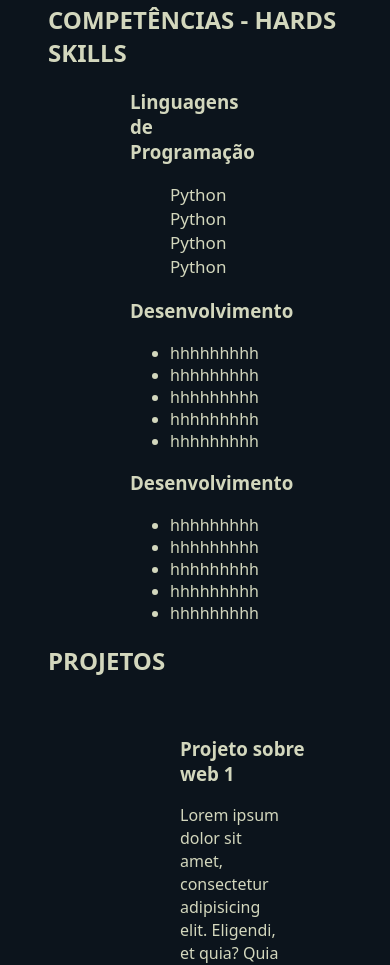
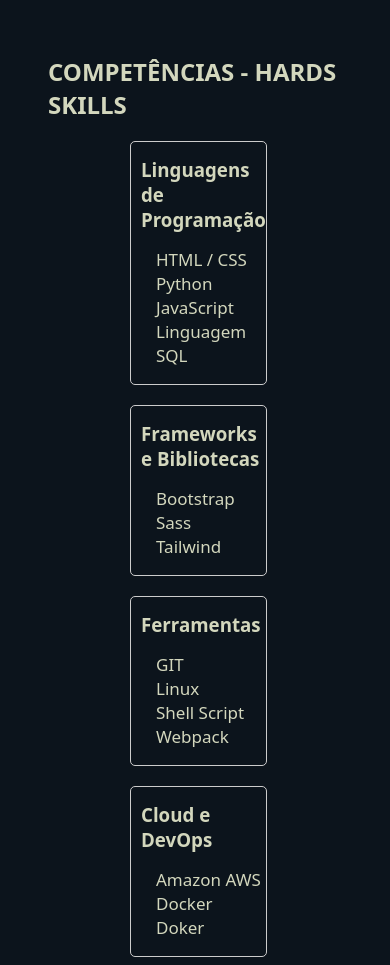
Before and after one commit to jhonathanLobato/Portfolio, a plain HTML site: page index.html in a window 390 px wide. Shown: the part 3190-4155 px from the top of the page. Drawn offline with Linux system fonts and the light colour scheme.

Commit message:
Mais mudanças e iniciando o responsivo. v1.2

```diff
--- a/index.html
+++ b/index.html
@@ -7,6 +7,7 @@
     <link rel="stylesheet" href="./src/style/style.css">
 </head>
 <body>
+    <!-- Cabeçalho -->
     <header class="cabecalhoPrincipal">
         <div class="cabecalhoPrincipal_container">
             <h3 class="texto">Jhonathan Lobato</h3>
@@ -21,54 +22,79 @@
         <!-- TITULO DE BOAS VINDAS -->
         <h1 class="boasVindas texto boasVindas-texto">OLÁ VISITANTE, SEJA BEM VINDO</h1>
         <!-- SOBRE MIM -->
-        <section class="conteudoPrincipal sobreMimConteudo">
+        <section class="conteudoPrincipal">
             <p class="tamanhoTexto texto centralizaSobre">Lorem ipsum, dolor sit amet consectetur adipisicing elit. Quasi cum, atque debitis sit doloremque illum perspiciatis sint distinctio numquam ullam voluptates quae voluptatum quos asperiores? Illum magnam voluptates itaque quam?Lorem ipsum, dolor sit amet consectetur adipisicing elit. Quasi cum, atque debitis sit doloremque illum perspiciatis sint distinctio numquam ullam voluptates quae voluptatum quos asperiores? Illum magnam voluptates itaque quam?Lorem ipsum, dolor sit amet consectetur adipisicing elit. Quasi cum, atque debitis sit doloremque illum perspiciatis sint distinctio numquam ullam voluptates quae voluptatum quos asperiores? Illum magnam voluptates itaque quam?Lorem ipsum, dolor sit amet consectetur adipisicing elit. Quasi cum, atque debitis sit doloremque illum perspiciatis sint distinctio numquam ullam voluptates quae voluptatum quos asperiores? Illum magnam voluptates itaque quam?</p>
         </section>
-
         <!-- LISTAR AS MINHAS HABILIDADES E DEIXAR ELAS EM COLUNAS JUNTAS.. -->
         <h2 class="texto titulo">COMPETÊNCIAS - HARDS SKILLS</h2>
         <section class="ferramentasPrincipal mainPrincipal">
+            <!-- Linguagens de Programações -->
             <div class="ferramentas__div">
-                <h3 class="texto">Linguagens de Programação</h3>
-                <ul>
+                <h3 class="texto texto__ferramenta">Linguagens de Programação</h3>
+                <ul class="lista__ferrameta">
                     <li class="listaPadrao">
-                        <p class="texto tamanhoTexto">Python</p>
+                        <p class="texto tamanhoTexto">HTML / CSS</p>
                     </li>
                     <li class="listaPadrao">
                         <p class="texto tamanhoTexto">Python</p>
                     </li>
                     <li class="listaPadrao">
-                        <p class="texto tamanhoTexto">Python</p>
+                        <p class="texto tamanhoTexto">JavaScript</p>
                     </li>
                     <li class="listaPadrao">
-                        <p class="texto tamanhoTexto">Python</p>
+                        <p class="texto tamanhoTexto">Linguagem SQL</p>
                     </li>
                 </ul>
             </div>
-            <!-- Aqui pode vim outros tipos de ferramentas -->
+            <!-- Frameworks -->
             <div class="ferramentas__div">
-                <h3 class="texto">Desenvolvimento</h3>
-                <ul>
-                    <li class="texto">hhhhhhhhh</li>
-                    <li class="texto">hhhhhhhhh</li>
-                    <li class="texto">hhhhhhhhh</li>
-                    <li class="texto">hhhhhhhhh</li>
-                    <li class="texto">hhhhhhhhh</li>
+                <h3 class="texto texto__ferramenta">Frameworks e Bibliotecas</h3>
+                <ul class="lista__ferrameta">
+                    <li class="listaPadrao">
+                        <p class="texto tamanhoTexto">Bootstrap</p>
+                    </li>
+                    <li class="listaPadrao">
+                        <p class="texto tamanhoTexto">Sass</p>
+                    </li>
+                    <li class="listaPadrao">
+                        <p class="texto tamanhoTexto">Tailwind</p>
+                    </li>
                 </ul>
             </div>
+            <!-- Ferramentas -->
             <div class="ferramentas__div">
-                <h3 class="texto">Desenvolvimento</h3>
-                <ul>
-                    <li class="texto">hhhhhhhhh</li>
-                    <li class="texto">hhhhhhhhh</li>
-                    <li class="texto">hhhhhhhhh</li>
-                    <li class="texto">hhhhhhhhh</li>
-                    <li class="texto">hhhhhhhhh</li>
+                <h3 class="texto texto__ferramenta">Ferramentas</h3>
+                <ul class="lista__ferrameta">
+                    <li class="listaPadrao">
+                        <p class="texto tamanhoTexto">GIT</p>
+                    </li>
+                    <li class="listaPadrao">
+                        <p class="texto tamanhoTexto">Linux</p>
+                    </li>
+                    <li class="listaPadrao">
+                        <p class="texto tamanhoTexto">Shell Script</p>
+                    </li>
+                    <li class="listaPadrao">
+                        <p class="texto tamanhoTexto">Webpack</p>
+                    </li>
                 </ul>
             </div>
-            <!-- Elas podem esta em duas(ou mais) colunas juntas lado a lado-->
+            <!-- Cloud e DevOps -->
+            <div class="ferramentas__div">
+                <h3 class="texto texto__ferramenta">Cloud e DevOps</h3>
+                <ul class="lista__ferrameta">
+                    <li class="listaPadrao">
+                        <p class="texto tamanhoTexto">Amazon AWS</p>
+                    </li>
+                    <li class="listaPadrao">
+                        <p class="texto tamanhoTexto">Docker</p>
+                    </li>
+                    <li class="listaPadrao">
+                        <p class="texto tamanhoTexto">Doker</p>
+                    </li>
+                </ul>
+            </div>
         </section>
-
         <!-- PROJETOS -->
         <h2 class="titulo texto">PROJETOS</h2>
         <section class="projetosContainer">
--- a/src/style/conteudoPrincipal.css
+++ b/src/style/conteudoPrincipal.css
@@ -8,13 +8,41 @@
 
 /* TEXTO 'SOBRE MIM' */
 .conteudoPrincipal {
-    margin: 30px 300px;
-    padding: 0px 10px;
+    margin: 3.5rem 20rem;
 }
 
 .centralizaSobre {
     text-align: center;
 }
+
+/* FERRAMENTAS DE DOMINIO */
+.texto__ferramenta {
+    margin-top: 15px;
+    margin-bottom: 0px;
+}
+
+.lista__ferrameta {
+    padding-left: 15px;
+}
+
+.ferramentasPrincipal {
+    display: grid;
+    grid-template-columns: repeat(4, 1fr);
+    gap: 20px;
+
+    /*
+    display: flex;
+    justify-content: space-between;
+    flex-wrap: wrap;
+    */
+}
+
+.ferramentas__div {
+    border: 1px solid #ccc;
+    padding-left: 10px;
+    border-radius: 5px;
+}
+
 
 /* -- AQUI COMEÇA O MAIN -- */
 .mainPrincipal {
@@ -49,6 +77,7 @@
 /* CONTATOS */
 .listaPadrao {
     list-style: none;
+    line-height: 3rem;
 }
 
 .nomeContatos {
--- /dev/null
+++ b/src/style/responsivo.css
@@ -0,0 +1,11 @@
+@media (max-width: 1200px) {
+    .ferramentasPrincipal {
+      grid-template-columns: repeat(2, 1fr);
+    }
+  }
+
+  @media (max-width: 600px) {
+    .ferramentasPrincipal {
+      grid-template-columns: 1fr;
+    }
+  }
--- a/src/style/style.css
+++ b/src/style/style.css
@@ -1,6 +1,7 @@
 @import url(./cabecalho.css);
 @import url(./conteudoPrincipal.css);
 @import url(./rodape.css);
+@import url(./responsivo.css);
 
 /* Alguumas classes globais */
 body {
@@ -26,3 +27,8 @@ body {
 p {
     margin: 0px;
 }
+
+ul {
+    padding: 0px;
+    line-height: 20px;
+}
```
